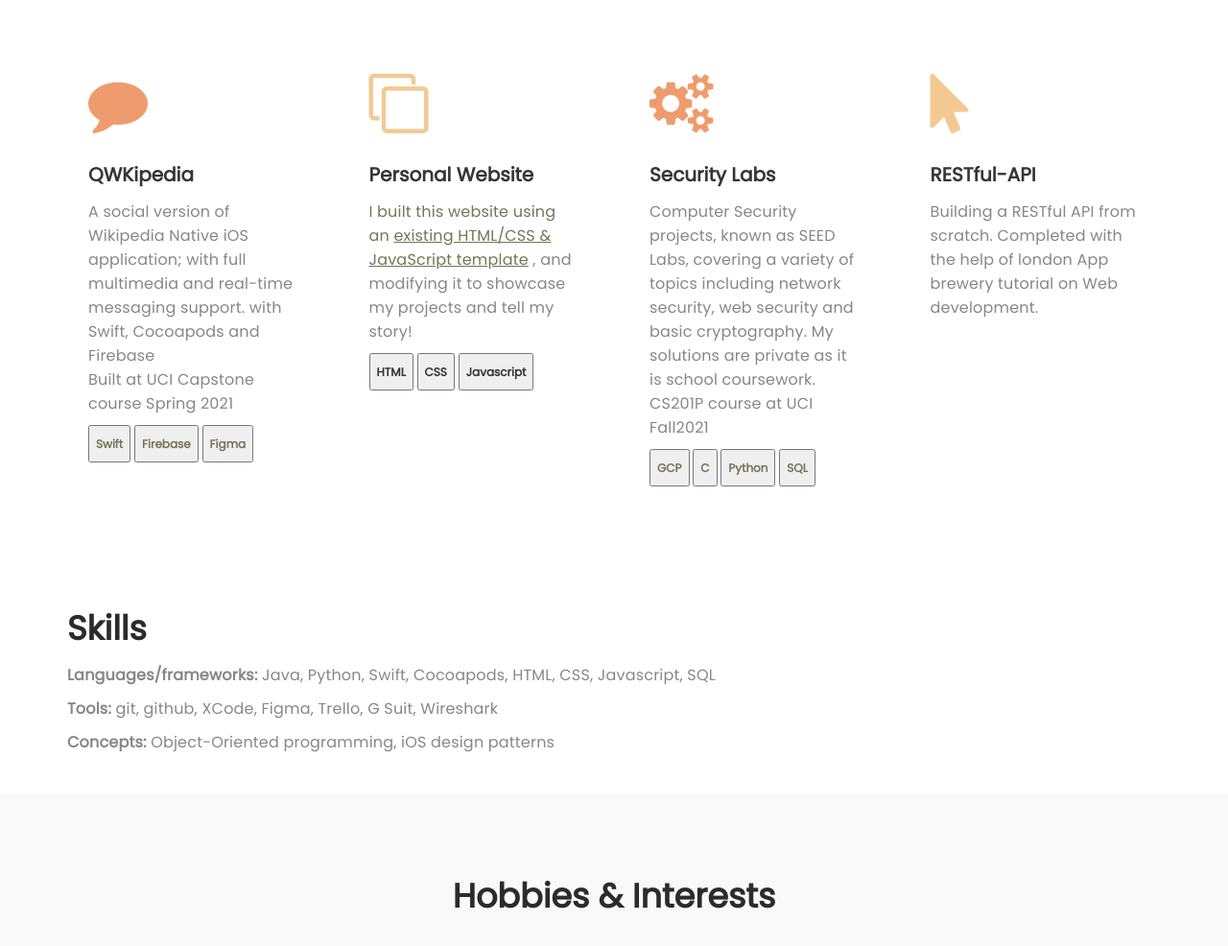
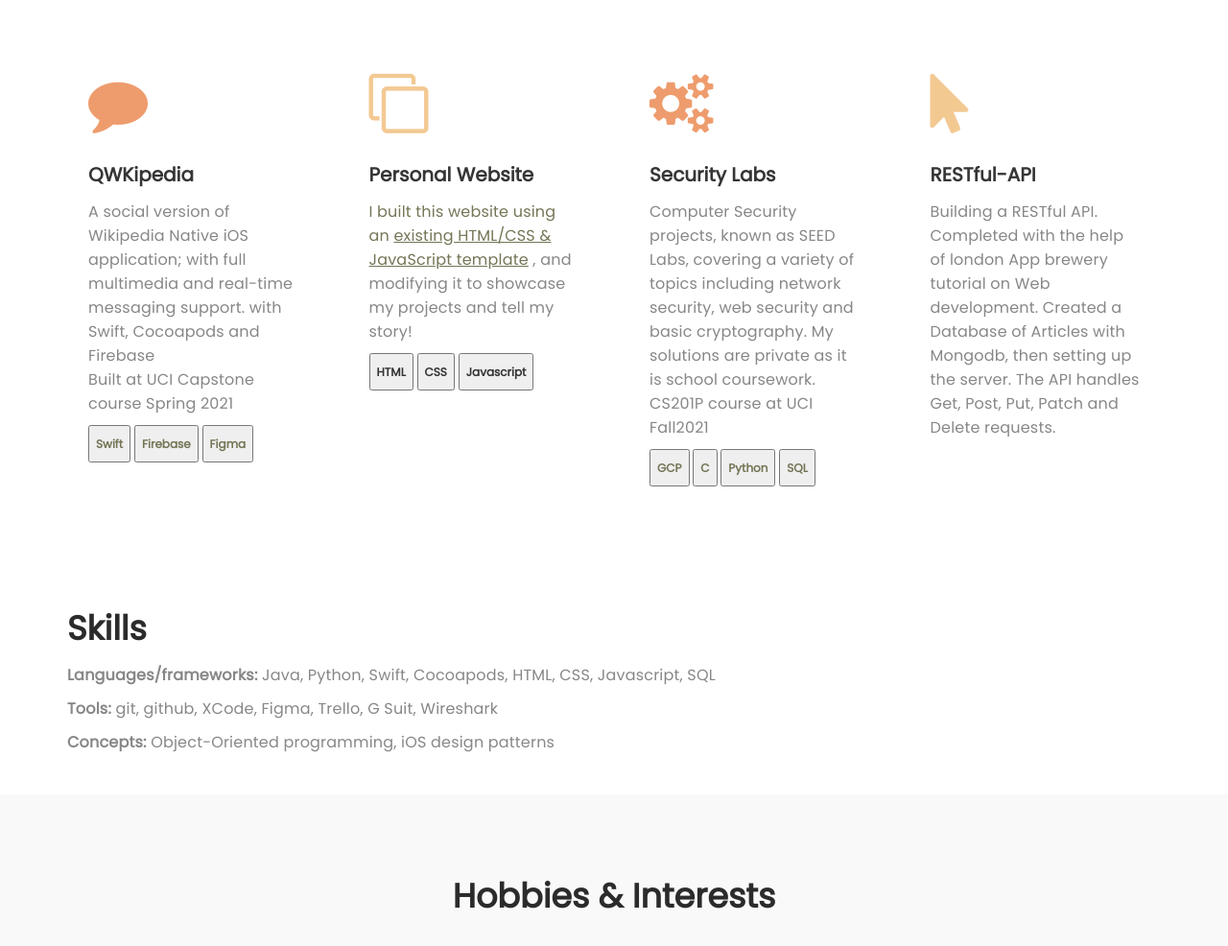
Before and after one commit to Anahita-A/Anahita-A.github.io, a plain HTML site: page index.html in a window 1280 px wide. Shown: the part 1365-2351 px from the top of the page at 96% size. Drawn offline with Linux system fonts and the light colour scheme.

Commit message:
update project

```diff
--- a/index.html
+++ b/index.html
@@ -154,12 +154,13 @@ http://www.tooplate.com/view/2087-kalay
                </div>
 
                <div class="col-md-3 col-sm-6 wow fadeInUp" data-wow-delay="0.8s">
-                    <a target="_blank" href="https://github.com/anaba-max/qwkipedia">
+                    <a target="_blank" href="https://github.com/Anahita-A/wiki-RESTful-API">
                     <div class="service-thumb">
                          <i class="fa fa-mouse-pointer" style="color: rgba(240, 187, 119, 0.801);"></i>
                          <h4>RESTful-API</h4>
-                         <p>Building a RESTful API from scratch. Completed with the help of
-                              london App brewery tutorial on Web development.
+                         <p>Building a RESTful API. Completed with the help of
+                              london App brewery tutorial on Web development. Created a Database of Articles with Mongodb,
+                              then setting up the server. The API handles Get, Post, Put, Patch and Delete requests.
                          </p>
                     </div>
                </div>
```
